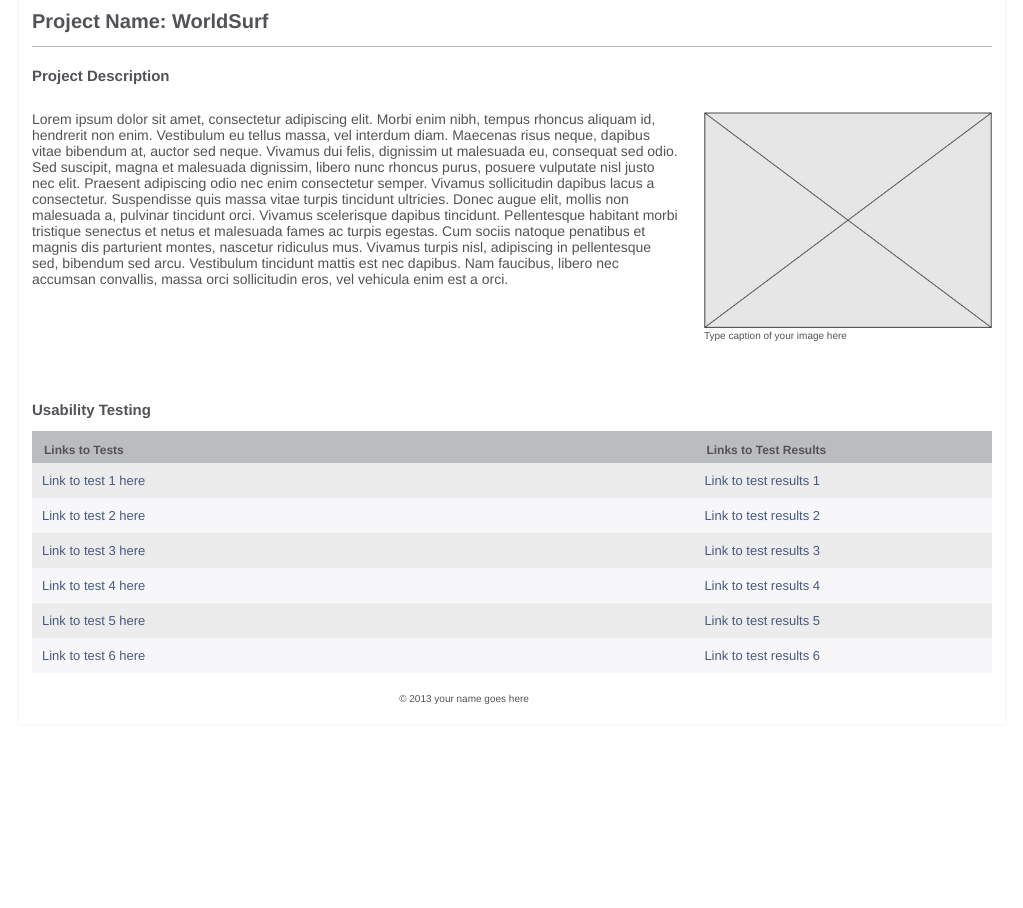
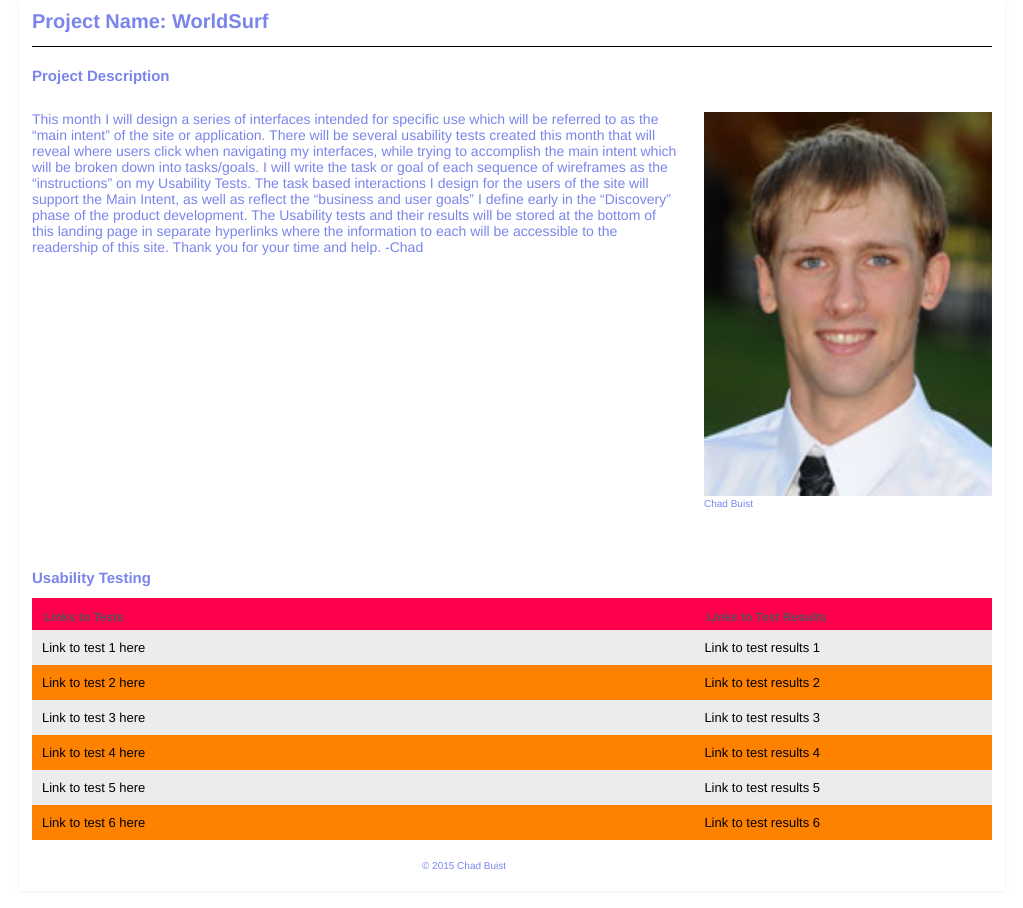
Before and after one commit to cbuist8776/WiU, a plain HTML site: page index.html in a window 1280 px wide. Shown: the whole page, without its empty margins (128-1151 px from the left). Before the commit the page ends 800 px from the top, so only its background shows below. Drawn offline with Linux system fonts and the light colour scheme.

Commit message:
css and html edited for project

```diff
--- a/css/main.css
+++ b/css/main.css
@@ -3,7 +3,7 @@
 body{
 	font-size: 62.5%;
 	font-family: helvetica, arial, sans-serif;
-	color:#545257; /*changes color of the whole text*/
+	color:#7a85ec; /*changes color of the whole text*/
 	margin-top: 0;
 }
 #wrapper{
@@ -19,7 +19,7 @@ body{
 /*-------------------------------------------  header -------------------------------------------------------*/
 
 header{
-	border-bottom: 1px solid #bbb8bf; /*changes color of border under project name*/
+	border-bottom: 1px solid #000000; /*changes color of border under project name*/
 }
 h1{
 	margin-top: 0;
@@ -30,7 +30,7 @@ h2{
 }
 /*-------------------------------------------  table -------------------------------------------------------*/
 table{
-	background: #f7f7f9;  /*changes color of the background of the table*/
+	background: #ff8100;  /*changes color of the background of the table*/
 	border-collapse: collapse;
 	width: 100%;
 }
@@ -47,7 +47,7 @@ th{
 	font-weight: bold;
 	font-size: 120%;
 	color: #545257;  /*changes color of table hd text*/
-	background: #bbbcc0; /*changes color of table hd background*/
+	background: #ff004c; /*changes color of table hd background*/
 }
 th:first-child{
 	/*border-right: 1px solid #6a7680;*/
@@ -90,7 +90,7 @@ figure img{
 a{
 	text-decoration: none;
 	font-size: 1.3em;
-	color: #475a80;  /*changes color of the links*/
+	color: #000000;  /*changes color of the links*/
 }
 a:hover{
 	text-decoration: underline;
--- a/index.html
+++ b/index.html
@@ -20,12 +20,13 @@
   <section class="main">
     <h2 class="desc-title">Project Description</h2>
     <!-- Replace this text with your description of the project -->
-    <p class="description">Lorem ipsum dolor sit amet, consectetur adipiscing elit. Morbi enim nibh, tempus rhoncus aliquam id, hendrerit non enim. Vestibulum eu tellus massa, vel interdum diam. Maecenas risus neque, dapibus vitae bibendum at, auctor sed neque. Vivamus dui felis, dignissim ut malesuada eu, consequat sed odio. Sed suscipit, magna et malesuada dignissim, libero nunc rhoncus purus, posuere vulputate nisl justo nec elit. Praesent adipiscing odio nec enim consectetur semper. Vivamus sollicitudin dapibus lacus a consectetur. Suspendisse quis massa vitae turpis tincidunt ultricies. Donec augue elit, mollis non malesuada a, pulvinar tincidunt orci. Vivamus scelerisque dapibus tincidunt. Pellentesque habitant morbi tristique senectus et netus et malesuada fames ac turpis egestas. Cum sociis natoque penatibus et magnis dis parturient montes, nascetur ridiculus mus. Vivamus turpis nisl, adipiscing in pellentesque sed, bibendum sed arcu. Vestibulum tincidunt mattis est nec dapibus. Nam faucibus, libero nec accumsan convallis, massa orci sollicitudin eros, vel vehicula enim est a orci.</p>
+    <p class="description"> This month I will design a series of interfaces intended for specific use which will be referred to as the “main intent” of the site or application.  There will be several usability tests created this month that will reveal where users click when navigating my interfaces, while trying to accomplish the main intent which will be broken down into tasks/goals.  I will write the task or goal of each sequence of wireframes as the “instructions” on my Usability Tests.  The task based interactions I design for the users of the site will support the Main Intent, as well as reflect the “business and user goals” I define early in the “Discovery” phase of the product development.  The Usability tests and their results will be stored at the bottom of this landing page in separate hyperlinks where the information to each will be accessible to the readership of this site. Thank you for your time and help.
+-Chad</p>
     <figure>
     <!--   add your image to the img folder
       Replace the "img.jpg" with the name of your image  -->
-      <img src="img/img.jpg" alt="your picture description goes here"  />
-      <figcaption>Type caption of your image here</figcaption>
+      <img src="Buist.jpg" alt="your picture description goes here"  />
+      <figcaption>Chad Buist</figcaption>
     </figure>
   </section>
   <section class="sec">
@@ -69,7 +70,7 @@
     </table>
   </section>
 
-  <footer> &copy; 2013 your name goes here</footer>
+  <footer> &copy; 2015 Chad Buist</footer>
   </div> <!-- #wrapper div ends here-->
 </body>
 </html>
```
Also changed, not shown: Buist.jpg (added).
